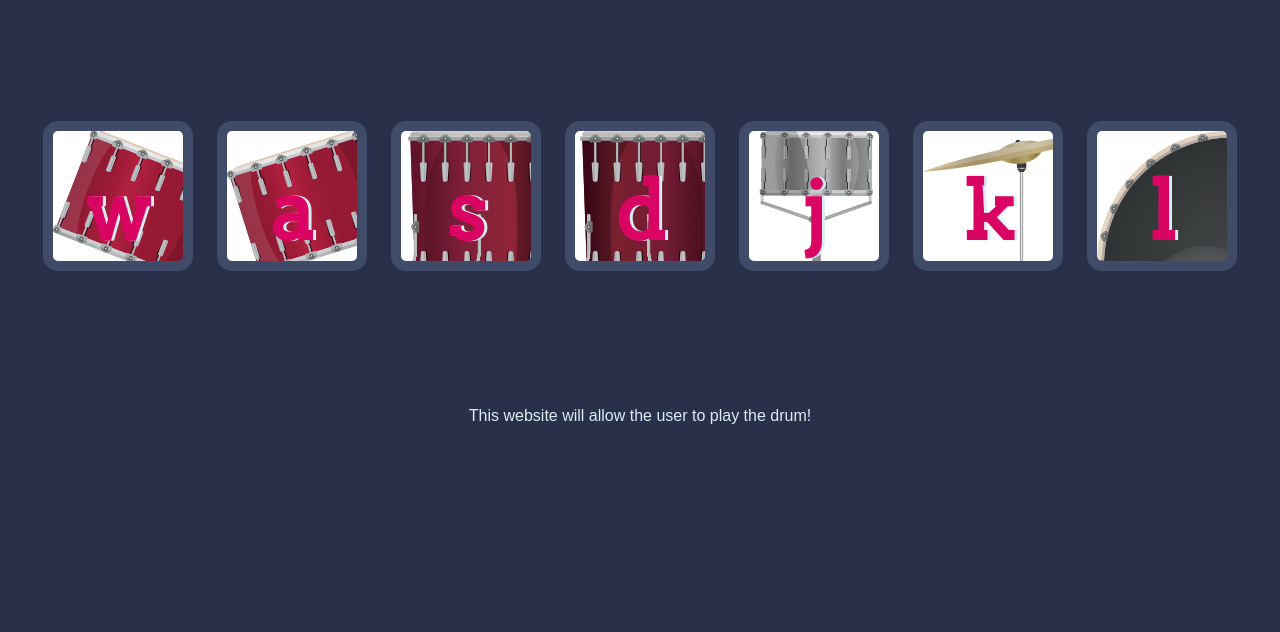
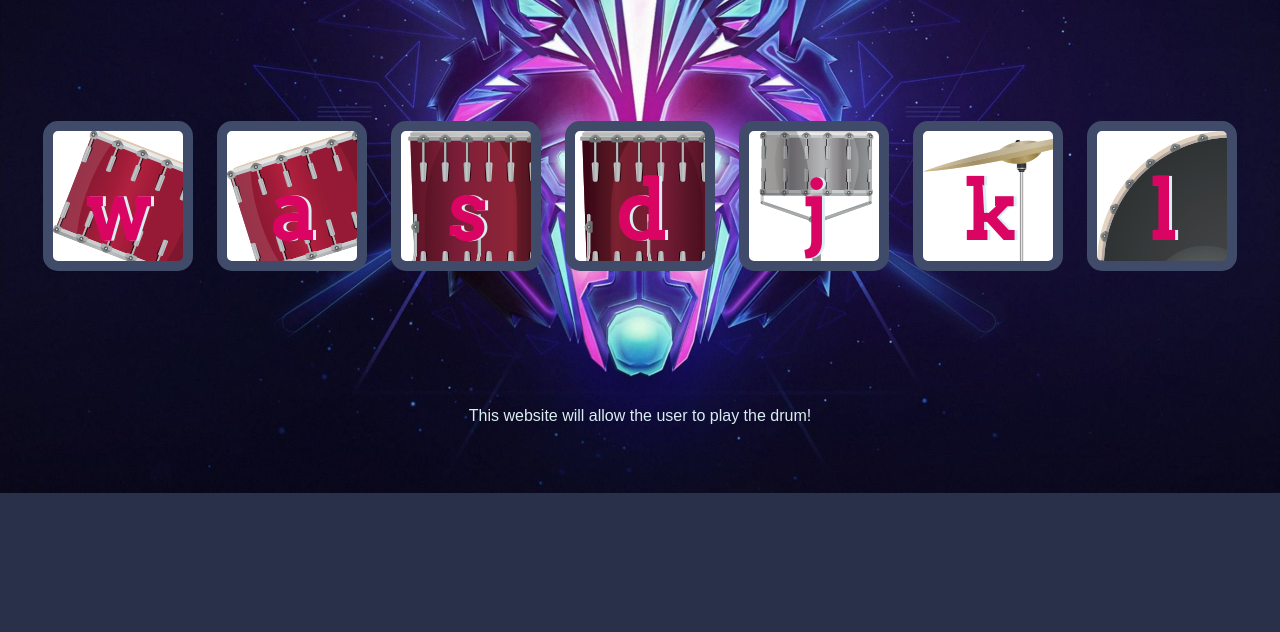
Before and after one commit to leyendacodm95/drum-kit, a plain HTML site: page index.html in a window 1280 px wide. Shown: the part 168-800 px from the top of the page. Drawn offline with Linux system fonts and the light colour scheme; the site is published under a folder, as on GitHub Pages, so addresses that start at the root find nothing.

Commit message:
Update styles.css
Se agregó la imágen de fondo

```diff
--- a/styles.css
+++ b/styles.css
@@ -1,7 +1,7 @@
 body {
   text-align: center;
   background-color: #283149;
-  background-image: url(/images/fondo.jpg);
+  background-image: url(images/fondo.jpg);
   background-position: center;
   background-repeat: no-repeat;
   background-size: cover;
```
